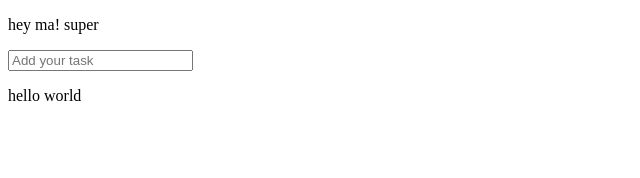
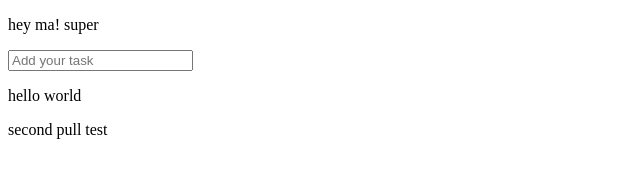
Before and after one commit to masudrana08/dom, a plain HTML site: page index.html in a window 1280 px wide. Shown: the whole page, without its empty margins (0-640 px from the left). Drawn offline with Linux system fonts and the light colour scheme.

Commit message:
Update index.html
secondt pull test

```diff
--- a/index.html
+++ b/index.html
@@ -23,6 +23,7 @@
         <input type="text" id="input" placeholder="Add your task ">
         <ul id="lists"></ul>
         <p>hello world</p>
+        <p>second pull test</p>
     </div>
 
     <script src="./index.js"></script>
```
